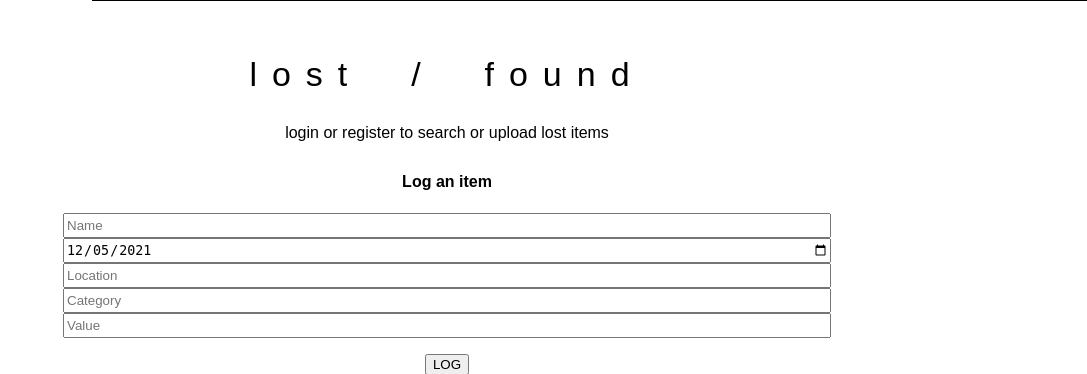
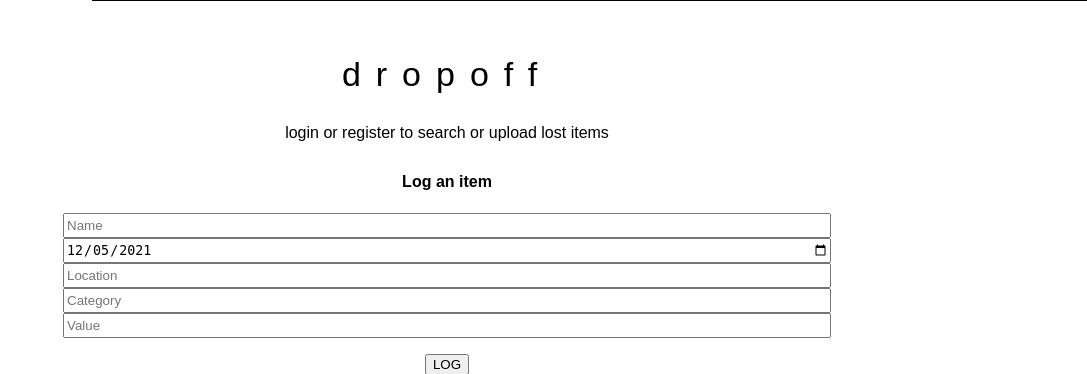
Before and after one commit to ParagonPotato/lvl3-website-proj-redux, a PHP site: page /dropoff.php in a window 1280 px wide. Shown: the part 67-441 px from the top of the page, without its empty margins (193-1280 px from the left). Run offline with PHP 8.4, Linux system fonts and the light colour scheme; the visitor is signed in with stand-in values (Sample User, id 1); data that the repository does not hold is empty.

Commit message:
changed header

```diff
--- a/dropoff.php
+++ b/dropoff.php
@@ -147,7 +147,7 @@
 </ul>
 
 
-<h1>lost  /  found</h1>
+<h1>dropoff</h1>
 <h2>login or register to search or upload lost items</h2>
 
 <?php if(isset($_GET['valueerror'])) : ?>
```
